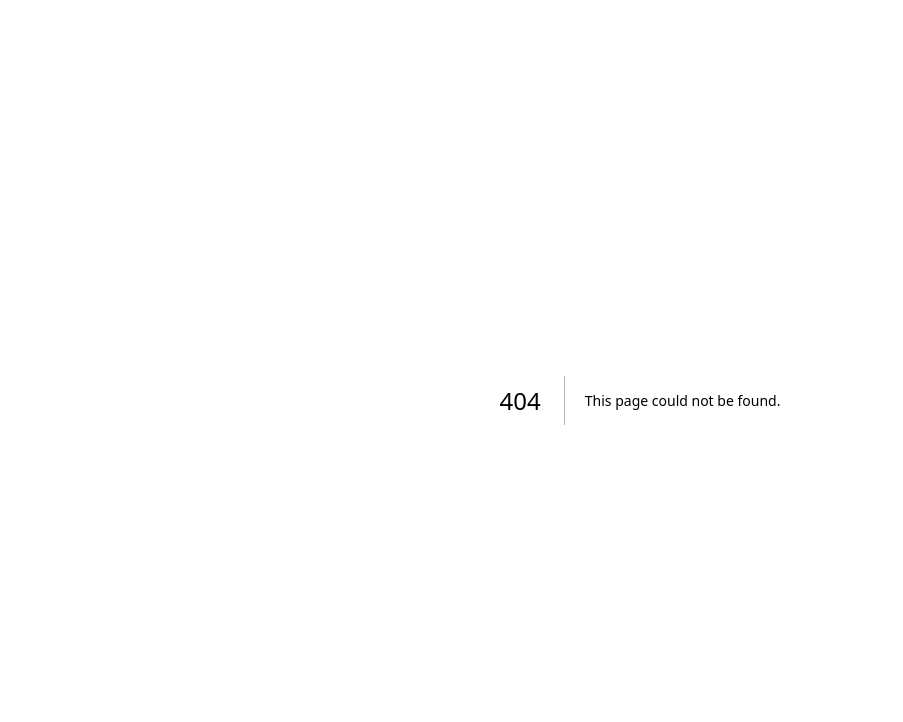
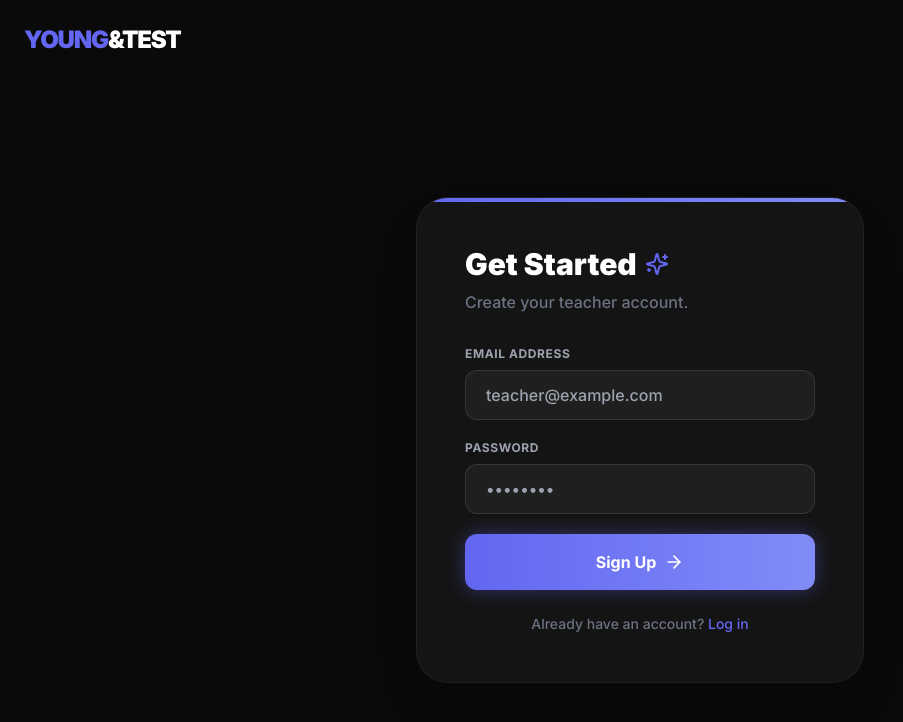
Before and after one commit to Joelowolabi/Test-Quiz, a Next.js app: page /signup in a window 1280 px wide. Before the commit this address had no page. Shown: the top 722 px of the page, without its empty margins (0-903 px from the left). Built offline with nearby package versions, Linux system fonts and the light colour scheme; no server answers.

Commit message:
Implement Phase 1: Authentication and Data Isolation

```diff
--- a/app/dashboard/page.tsx
+++ b/app/dashboard/page.tsx
@@ -10,6 +10,7 @@ export default function DashboardPage() {
   const router = useRouter();
   const [tests, setTests] = useState<any[]>([]);
   const [loading, setLoading] = useState(true);
+  const [user, setUser] = useState<any>(null);
 
   // Generation State
   const [sourceType, setSourceType] = useState<"text" | "url" | "file" | "manual">("text");
@@ -26,14 +27,24 @@ export default function DashboardPage() {
   const [error, setError] = useState("");
 
   useEffect(() => {
-    fetchTests();
+    const checkUser = async () => {
+      const { data: { user } } = await supabase.auth.getUser();
+      if (!user) {
+        router.push("/login");
+      } else {
+        setUser(user);
+        fetchTests(user.id);
+      }
+    };
+    checkUser();
   }, []);
 
-  const fetchTests = async () => {
+  const fetchTests = async (userId: string) => {
     try {
       const { data, error } = await supabase
         .from('tests')
         .select('*, submissions(count)')
+        .eq('user_id', userId)
         .order('created_at', { ascending: false });
 
       if (error) throw error;
@@ -102,7 +113,8 @@ export default function DashboardPage() {
         .insert([{
           title,
           source_content: sourceType === 'text' ? sourceContent : sourceType === 'url' ? `URL(s): ${sourceContent}` : sourceType === 'file' ? 'Uploaded File' : 'Manually Created',
-          time_limit: timeLimit
+          time_limit: timeLimit,
+          user_id: user.id
         }])
         .select()
         .single();
--- /dev/null
+++ b/app/login/page.tsx
@@ -0,0 +1,100 @@
+"use client";
+
+import { useState } from "react";
+import { supabase } from "@/lib/supabase";
+import { useRouter } from "next/navigation";
+import Link from "next/link";
+import { motion } from "framer-motion";
+import { Sparkles, ArrowRight, Loader2 } from "lucide-react";
+
+export default function LoginPage() {
+  const [email, setEmail] = useState("");
+  const [password, setPassword] = useState("");
+  const [loading, setLoading] = useState(false);
+  const [error, setError] = useState("");
+  const router = useRouter();
+
+  const handleLogin = async (e: React.FormEvent) => {
+    e.preventDefault();
+    setLoading(true);
+    setError("");
+
+    const { error } = await supabase.auth.signInWithPassword({
+      email,
+      password,
+    });
+
+    if (error) {
+      setError(error.message);
+      setLoading(false);
+    } else {
+      router.push("/dashboard");
+    }
+  };
+
+  return (
+    <div className="min-h-screen bg-[#0a0a0a] text-white flex flex-col font-sans">
+      <nav className="p-6">
+        <div className="font-black text-2xl tracking-tighter">
+          <span className="text-young-purple">YOUNG</span>&amp;TEST
+        </div>
+      </nav>
+
+      <main className="flex-1 flex items-center justify-center p-4">
+        <motion.div
+          initial={{ opacity: 0, y: 20 }}
+          animate={{ opacity: 1, y: 0 }}
+          className="bg-[#141414] p-8 md:p-12 rounded-[2rem] border border-white/5 w-full max-w-md shadow-2xl relative overflow-hidden"
+        >
+          <div className="absolute top-0 left-0 w-full h-1 bg-gradient-to-r from-young-purple to-[#818cf8]"></div>
+
+          <h1 className="text-3xl font-black mb-2 text-white flex items-center gap-2">
+            Welcome Back <Sparkles className="text-young-purple" />
+          </h1>
+          <p className="text-gray-500 font-medium mb-8">Log in to manage your tests.</p>
+
+          <form onSubmit={handleLogin} className="space-y-5">
+            <div>
+              <label className="block text-xs font-bold text-gray-400 uppercase tracking-wider mb-2">Email Address</label>
+              <input
+                type="email" required
+                value={email}
+                onChange={e => setEmail(e.target.value)}
+                className="w-full px-5 py-3 bg-white/5 text-white border border-white/10 rounded-xl focus:border-young-purple focus:ring-2 focus:ring-young-purple/20 outline-none transition-all font-medium"
+                placeholder="teacher@example.com"
+              />
+            </div>
+            <div>
+              <label className="block text-xs font-bold text-gray-400 uppercase tracking-wider mb-2">Password</label>
+              <input
+                type="password" required
+                value={password}
+                onChange={e => setPassword(e.target.value)}
+                className="w-full px-5 py-3 bg-white/5 text-white border border-white/10 rounded-xl focus:border-young-purple focus:ring-2 focus:ring-young-purple/20 outline-none transition-all font-medium"
+                placeholder="••••••••"
+              />
+            </div>
+
+            {error && (
+              <div className="text-red-400 text-sm font-medium bg-red-400/10 py-2 px-3 rounded-lg border border-red-400/20">
+                {error}
+              </div>
+            )}
+
+            <button
+              type="submit"
+              disabled={loading}
+              className="w-full py-4 bg-gradient-to-r from-young-purple to-[#818cf8] text-white rounded-xl font-bold flex items-center justify-center gap-2 shadow-[0_0_20px_rgba(99,102,241,0.4)] hover:shadow-[0_0_30px_rgba(99,102,241,0.6)] hover:scale-[1.02] transition-all disabled:opacity-70 disabled:hover:scale-100"
+            >
+              {loading ? <><Loader2 size={20} className="animate-spin" /> Logging in...</> : <>{'Log In'} <ArrowRight size={20} /></>}
+            </button>
+          </form>
+
+          <p className="mt-6 text-center text-gray-500 text-sm font-medium">
+            Don't have an account? <Link href="/signup" className="text-young-purple hover:underline">Sign up</Link>
+          </p>
+        </motion.div>
+      </main>
+    </div>
+  );
+}
--- /dev/null
+++ b/app/signup/page.tsx
@@ -0,0 +1,115 @@
+"use client";
+
+import { useState } from "react";
+import { supabase } from "@/lib/supabase";
+import { useRouter } from "next/navigation";
+import Link from "next/link";
+import { motion } from "framer-motion";
+import { Sparkles, ArrowRight, Loader2 } from "lucide-react";
+
+export default function SignupPage() {
+  const [email, setEmail] = useState("");
+  const [password, setPassword] = useState("");
+  const [loading, setLoading] = useState(false);
+  const [error, setError] = useState("");
+  const [success, setSuccess] = useState(false);
+  const router = useRouter();
+
+  const handleSignup = async (e: React.FormEvent) => {
+    e.preventDefault();
+    setLoading(true);
+    setError("");
+
+    const { error } = await supabase.auth.signUp({
+      email,
+      password,
+    });
+
+    if (error) {
+      setError(error.message);
+      setLoading(false);
+    } else {
+      setSuccess(true);
+      setLoading(false);
+      // Wait a bit and redirect to login
+      setTimeout(() => {
+        router.push("/login");
+      }, 3000);
+    }
+  };
+
+  return (
+    <div className="min-h-screen bg-[#0a0a0a] text-white flex flex-col font-sans">
+      <nav className="p-6">
+        <div className="font-black text-2xl tracking-tighter">
+          <span className="text-young-purple">YOUNG</span>&amp;TEST
+        </div>
+      </nav>
+
+      <main className="flex-1 flex items-center justify-center p-4">
+        <motion.div
+          initial={{ opacity: 0, y: 20 }}
+          animate={{ opacity: 1, y: 0 }}
+          className="bg-[#141414] p-8 md:p-12 rounded-[2rem] border border-white/5 w-full max-w-md shadow-2xl relative overflow-hidden"
+        >
+          <div className="absolute top-0 left-0 w-full h-1 bg-gradient-to-r from-young-purple to-[#818cf8]"></div>
+
+          <h1 className="text-3xl font-black mb-2 text-white flex items-center gap-2">
+            Get Started <Sparkles className="text-young-purple" />
+          </h1>
+          <p className="text-gray-500 font-medium mb-8">Create your teacher account.</p>
+
+          {success ? (
+            <div className="bg-green-500/10 text-green-400 p-4 rounded-xl border border-green-500/20 text-center">
+              <p className="font-bold mb-1">Account created successfully!</p>
+              <p className="text-sm">Redirecting to login page...</p>
+            </div>
+          ) : (
+            <form onSubmit={handleSignup} className="space-y-5">
+              <div>
+                <label className="block text-xs font-bold text-gray-400 uppercase tracking-wider mb-2">Email Address</label>
+                <input
+                  type="email" required
+                  value={email}
+                  onChange={e => setEmail(e.target.value)}
+                  className="w-full px-5 py-3 bg-white/5 text-white border border-white/10 rounded-xl focus:border-young-purple focus:ring-2 focus:ring-young-purple/20 outline-none transition-all font-medium"
+                  placeholder="teacher@example.com"
+                />
+              </div>
+              <div>
+                <label className="block text-xs font-bold text-gray-400 uppercase tracking-wider mb-2">Password</label>
+                <input
+                  type="password" required
+                  value={password}
+                  onChange={e => setPassword(e.target.value)}
+                  className="w-full px-5 py-3 bg-white/5 text-white border border-white/10 rounded-xl focus:border-young-purple focus:ring-2 focus:ring-young-purple/20 outline-none transition-all font-medium"
+                  placeholder="••••••••"
+                />
+              </div>
+
+              {error && (
+                <div className="text-red-400 text-sm font-medium bg-red-400/10 py-2 px-3 rounded-lg border border-red-400/20">
+                  {error}
+                </div>
+              )}
+
+              <button
+                type="submit"
+                disabled={loading}
+                className="w-full py-4 bg-gradient-to-r from-young-purple to-[#818cf8] text-white rounded-xl font-bold flex items-center justify-center gap-2 shadow-[0_0_20px_rgba(99,102,241,0.4)] hover:shadow-[0_0_30px_rgba(99,102,241,0.6)] hover:scale-[1.02] transition-all disabled:opacity-70 disabled:hover:scale-100"
+              >
+                {loading ? <><Loader2 size={20} className="animate-spin" /> Creating account...</> : <>{'Sign Up'} <ArrowRight size={20} /></>}
+              </button>
+            </form>
+          )}
+
+          {!success && (
+            <p className="mt-6 text-center text-gray-500 text-sm font-medium">
+              Already have an account? <Link href="/login" className="text-young-purple hover:underline">Log in</Link>
+            </p>
+          )}
+        </motion.div>
+      </main>
+    </div>
+  );
+}
```
